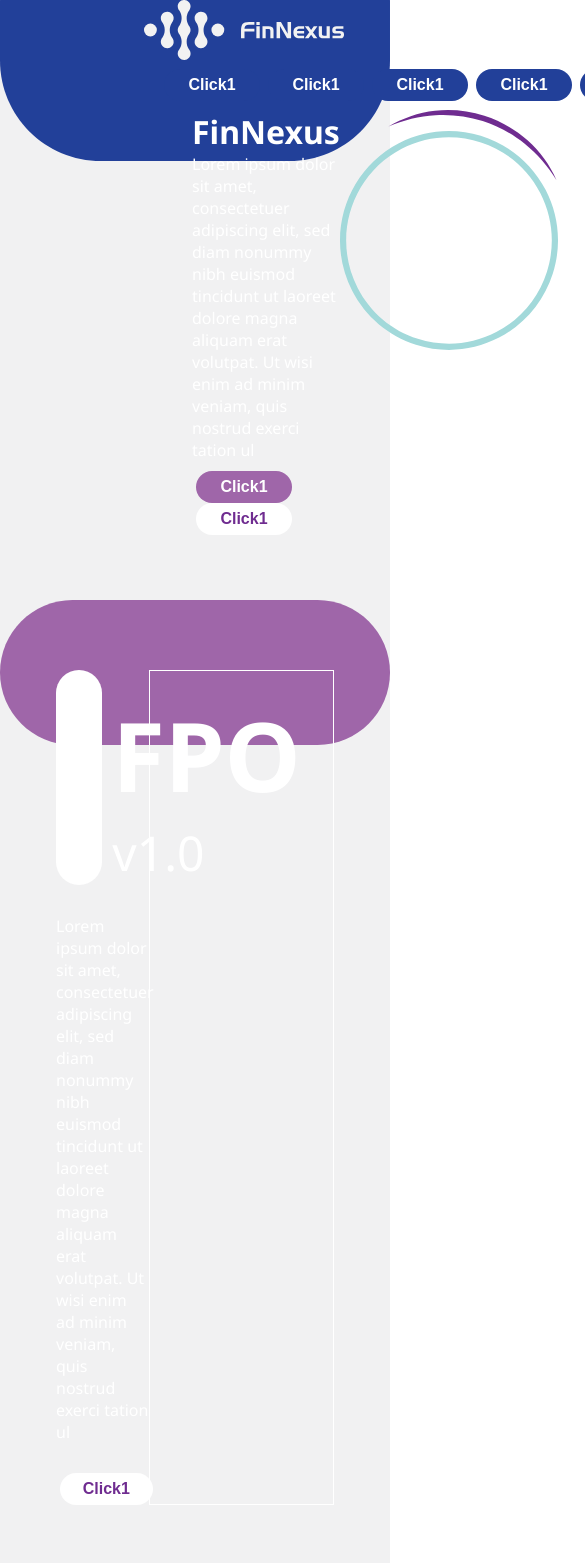
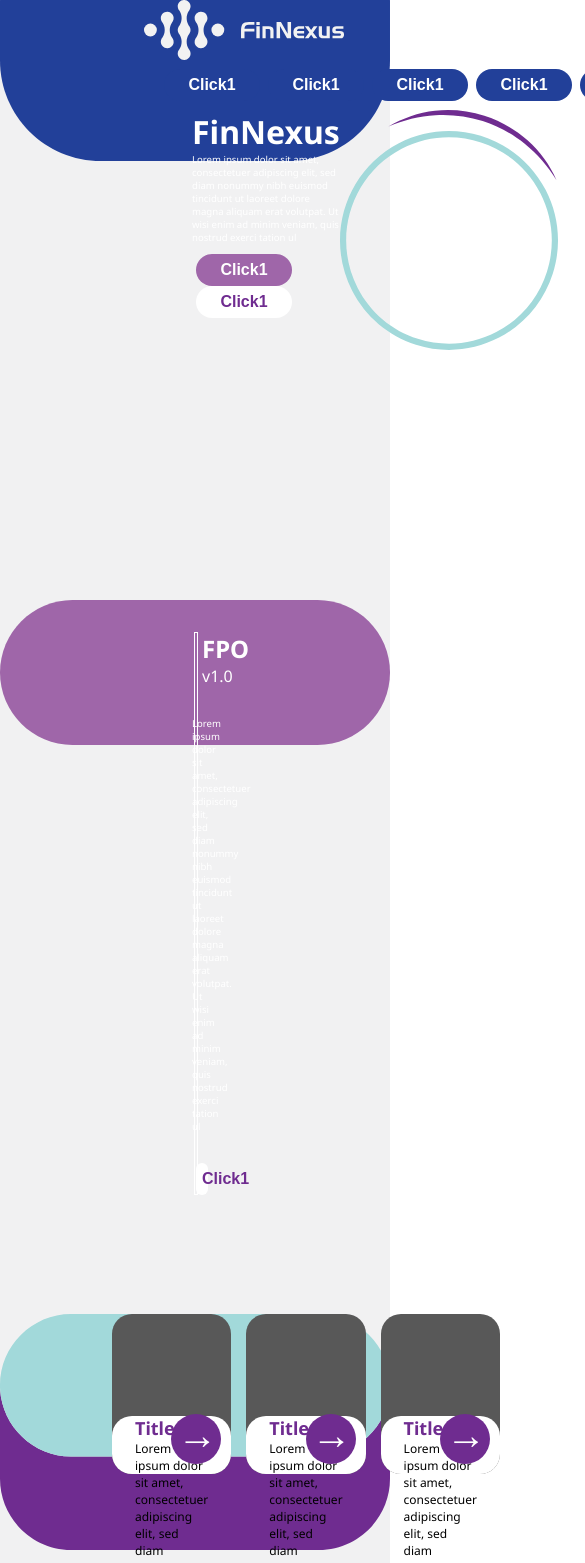
Before and after one commit to FinNexus/finnexus-ui, a Next.js app: page / in a window 390 px wide. Shown: the top 1563 px of the page, 585 px wide, since content can reach past the window. Built offline with nearby package versions, Linux system fonts and the light colour scheme.

Commit message:
responsive addendum

```diff
--- a/pages/index.js
+++ b/pages/index.js
@@ -2,10 +2,8 @@ import styles from "../styles/Home.module.css";
 import Head from 'next/head';
 import ArrowComponent from '../components/arrow';
 import MemberComponent from '../components/member';
-import { Container } from '@material-ui/core';
-import Grid from '@material-ui/core/Grid';
+import { Container, Grid, Box } from '@material-ui/core';
 import { makeStyles } from '@material-ui/core/styles';
-import Typography from '@material-ui/core/Typography';
 
 const useStyles = makeStyles({
   root: {
@@ -47,7 +45,7 @@ export default function Home() {
             <Grid item className={styles.upperMainContent}>
               <Grid lg={7} item>
                 <p className={styles.compName}>FinNexus</p>
-                <p style={{ marginBottom: "10px" }}>Lorem ipsum dolor sit amet, consectetuer adipiscing elit, sed diam nonummy nibh euismod tincidunt ut laoreet dolore magna aliquam erat volutpat. Ut wisi enim ad minim veniam, quis nostrud exerci tation ul</p>
+                <p className={styles.contentUnderImg} style={{ marginBottom: "10px" }}>Lorem ipsum dolor sit amet, consectetuer adipiscing elit, sed diam nonummy nibh euismod tincidunt ut laoreet dolore magna aliquam erat volutpat. Ut wisi enim ad minim veniam, quis nostrud exerci tation ul</p>
                 <span>
                   <button className={`${styles.fnxBtn} ${styles.fnxPinkBtn}`}>Click1</button>
                   <button className={`${styles.fnxBtn} ${styles.fnxWhiteBtn}`}>Click1</button>
@@ -64,81 +62,51 @@ export default function Home() {
 
       {/** START -- Next Section Content */}
       <Container maxWidth="lg" className={`${styles.section} ${styles.middleSection}`} style={{ maxWidth: "2000px" }}>
-        <div className={`${styles.middleSectionContent}`}>
-          <div className={`${styles.halfMiddleSection}`}>
-            <div className={styles.halfMiddleOneThird}>
-              <div className={styles.imageContainer}>
+        <Container maxWidth="lg" className={`${styles.mainContent}`}>
+          <Container maxWidth="lg" className={`${styles.halfMiddleSection}`} style={{ display: "flex" }}>
+            <Grid item lg={4} className={styles.halfMiddleOneThird}>
+              <Grid item md={7} className={styles.imageContainer}>
                 <div className={styles.imageBox}></div>
                 <div className={styles.textBox}><span className={styles.biggerText}>FPO</span> v1.0</div>
-              </div>
-              <div style={{ padding: "30px 0", color: "white" }}>Lorem ipsum dolor sit amet, consectetuer adipiscing elit, sed diam nonummy nibh euismod tincidunt ut laoreet dolore magna aliquam erat volutpat. Ut wisi enim ad minim veniam, quis nostrud exerci tation ul
+              </Grid>
+              <div className={styles.contentUnderImg} style={{ padding: "30px 0", color: "white" }}><p>Lorem ipsum dolor sit amet, consectetuer adipiscing elit, sed diam nonummy nibh euismod tincidunt ut laoreet dolore magna aliquam erat volutpat. Ut wisi enim ad minim veniam, quis nostrud exerci tation ul</p>
               </div>
               <button className={`${styles.fnxBtn} ${styles.fnxWhiteBtn}`}>Click1</button>
-            </div>
-            <div className={styles.halfMiddleTwoThird}></div>
-          </div>
-        </div>
+            </Grid>
+            <Grid item lg={7} className={styles.halfMiddleTwoThird}></Grid>
+          </Container>
+        </Container>
       </Container>
       {/** END -- Next Section Content */}
 
       {/** START -- Third Section Content */}
-      <div className={`${styles.section} ${styles.thirdSection}`}>
-        <div className={styles.leftThirdSection}>
-          <div style={{ height: "25%" }}></div>
-          <div className={styles.leftThirdOuterSection}><div className={styles.leftThirdInnerSection}></div></div>
-        </div>
-        <div className={styles.thirdSectionContent}>
-          <div className={styles.picBoxContainer}>
-            <div className={styles.picBox}>
+      <Container maxWidth="lg" className={`${styles.section} ${styles.thirdSection}`} style={{ maxWidth: "2000px" }}>
+        <Container maxWidth="lg" className={styles.thirdSectionContent}>
+          <Container maxWidth="lg" className={styles.picBoxContainer} style={{ display: "flex" }}>
+            <Grid lg={3} sm={3} className={`${styles.picBox}`} spacing={2}>
               <div className={styles.innerPicBox}>
                 <p className={styles.innerBoxTitle}>Title</p>
                 <p>Lorem ipsum dolor sit amet, consectetuer adipiscing elit, sed diam nonummy </p>
                 <ArrowComponent position="bottom right" size="medium" glyphDir="right" glyphColor="pink" />
               </div>
-            </div>
-            <div className={styles.picBox}>
+            </Grid>
+            <Grid lg={3} sm={3} className={styles.picBox} spacing={2}>
               <div className={styles.innerPicBox}>
                 <p className={styles.innerBoxTitle}>Title</p>
                 <p>Lorem ipsum dolor sit amet, consectetuer adipiscing elit, sed diam nonummy </p>
                 <ArrowComponent position="bottom right" size="medium" glyphDir="right" glyphColor="pink" />
               </div>
-            </div>
-            <div className={styles.picBox}>
+            </Grid>
+            <Grid lg={3} sm={3} className={styles.picBox} spacing={2}>
               <div className={styles.innerPicBox}>
                 <p className={styles.innerBoxTitle}>Title</p>
                 <p>Lorem ipsum dolor sit amet, consectetuer adipiscing elit, sed diam nonummy </p>
                 <ArrowComponent position="bottom right" size="medium" glyphDir="right" glyphColor="pink" />
               </div>
-            </div>
-          </div>
-          {/*  <div className={styles.picSliderContainer}>
-            <div className={styles.picSliderTextBox}><div style={{ width: "25%" }}></div><div><p className={styles.picSliderTextHeader}>INVESTORS</p><p className={styles.picSliderTextContent}>Lorem ipsum dolor sit amet, consectetuer adipiscing elit, sed diam nonummy</p></div></div>
-            <div className={styles.picSlider}>
-              <span><ArrowComponent right="94%" bottom="96px" size="large" glyphDir="left" glyphColor="blue" /></span>
-              <div className={styles.picSliderBox}></div>
-              <div className={styles.picSliderBox}></div>
-              <div className={styles.picSliderBox}></div>
-              <div className={styles.picSliderBox}></div>
-              <span><ArrowComponent right="63px" bottom="91px" size="large" glyphDir="right" glyphColor="blue" /></span>
-            </div>
-          </div>
-          <div className={styles.picSliderContainer}>
-            <div className={styles.picSliderTextBox}><div style={{ width: "25%" }}></div><div><p className={styles.picSliderTextHeader}>INVESTORS</p><p className={styles.picSliderTextContent}>Lorem ipsum dolor sit amet, consectetuer adipiscing elit, sed diam nonummy</p></div></div>
-            <div className={styles.picSlider}>
-              <span><ArrowComponent right="94%" bottom="96px" size="large" glyphDir="left" glyphColor="lightpink" /></span>
-              <div className={styles.picSliderBox}></div>
-              <div className={styles.picSliderBox}></div>
-              <div className={styles.picSliderBox}></div>
-              <div className={styles.picSliderBox}></div>
-              <span><ArrowComponent right="63px" bottom="91px" size="large" glyphDir="right" glyphColor="lightpink" /></span>
-            </div>
-          </div> */}
-        </div>
-        <div className={styles.rightThirdSection}>
-          <div style={{ height: "25%" }}></div>
-          <div className={styles.rightThirdOuterSection}><div className={styles.rightThirdInnerSection}></div></div>
-        </div>
-      </div>
+            </Grid>
+          </Container>
+        </Container>
+      </Container>
       {/** END -- Third Section Content */}
 
       <div className={`${styles.section}`}>
--- a/styles/Home.module.css
+++ b/styles/Home.module.css
@@ -33,11 +33,11 @@
   z-index: 2;
   text-align: center;
 } */
-
+/*
 .mainContent {
   grid-area: main-content;
   display: flex;
-}
+} */
 
 .centerContent {
   min-height: 800px;
@@ -49,31 +49,6 @@
   display: grid;
   grid-template-rows: 1fr 120px 80px;
   grid-template-areas: "main-content" "navbar";
-}
-.leftStyleBackground {
-  border-bottom-left-radius: 350px;
-}
-
-.rightStyleBackground {
-  border-bottom-right-radius: 350px;
-}
-
-.leftPinkStyleBackground {
-  border-top-left-radius: 350px;
-}
-
-.rightPinkStyleBackground {
-  border-top-right-radius: 350px;
-}
-
-.leftRoundLightPink {
-  border-top-left-radius: 350px;
-  border-bottom-left-radius: 350px;
-}
-
-.rightRoundLightPink {
-  border-top-right-radius: 350px;
-  border-bottom-right-radius: 350px;
 }
 
 .upperMainContent {
@@ -168,22 +143,11 @@ div.upperMainContent p {
   flex-direction: column;
 }
 
-.leftLightPinkStyleBackground {
-  height: 50%;
-  width: 100%;
-  border-bottom-left-radius: 350px;
-}
-
-.rightLightPinkStyleBackground {
-  height: 50%;
-  width: 100%;
-  border-bottom-right-radius: 350px;
-}
-
 .halfMiddleSection {
   height: 50%;
   display: inherit;
-  padding: 70px 40px 20px 40px;
+  padding-top: 4rem;
+  padding-bottom: 4rem;
 }
 
 .halfMiddleOneThird {
@@ -201,9 +165,14 @@ div.upperMainContent p {
 
 .imageBox {
   width: 50%;
-  height: 215px;
   background-color: white;
   border-radius: 25px;
+}
+
+.imageBox::after {
+  content: "";
+  display: block;
+  padding-bottom: 100%;
 }
 
 .textBox {
@@ -211,11 +180,11 @@ div.upperMainContent p {
   align-self: flex-end;
   padding-left: 10px;
   color: white;
-  font-size: 3em;
+  font-size: 2em;
 }
 
 .biggerText {
-  font-size: 2em;
+  font-size: 1.5em;
   font-weight: 800;
 }
 
@@ -223,7 +192,6 @@ div.upperMainContent p {
   height: 1600px;
   background-image: url(/capsule_bluepurple.svg);
   background-repeat: no-repeat;
-  background-position: top 36% center;
 }
 
 .thirdSectionContent {
@@ -241,57 +209,44 @@ div.upperMainContent p {
   flex-direction: column;
 }
 
-.leftThirdOuterSection {
-  height: 75%;
-  border-top-left-radius: 350px;
-  border-bottom-left-radius: 350px;
-}
-
-.rightThirdOuterSection {
-  height: 75%;
-  border-top-right-radius: 350px;
-  border-bottom-right-radius: 350px;
-}
-
-.leftThirdInnerSection {
-  height: 60%;
-  border-top-left-radius: 350px;
-  border-bottom-left-radius: 350px;
-}
-
-.rightThirdInnerSection {
-  height: 60%;
-  border-top-right-radius: 350px;
-  border-bottom-right-radius: 350px;
-}
-
 .picBoxContainer {
   display: flex;
   height: 30%;
   width: 100%;
-  padding-top: 100px;
+  margin: 0 6rem !important;
 }
 
 .picBox {
-  width: 33%;
+  width: 15rem;
   margin-right: 15px;
-  border-radius: 40px;
+  border-radius: 20px;
   background-color: var(--dark-gray-color);
   position: relative;
   display: flex;
 }
 
+.picBox::after {
+  content: "";
+  display: block;
+  padding-bottom: 100%;
+}
+
+.rightMargin {
+  margin-right: 15px;
+}
+
 .innerPicBox {
   height: 36%;
-  padding: 25px 45px;
+  padding: 0px 23px;
   align-self: flex-end;
-  border-radius: 40px;
+  border-radius: 20px;
   background-color: white;
+  font-size: 12px;
 }
 
 .innerBoxTitle {
   color: var(--dark-pink-color);
-  font-size: 20px;
+  font-size: 18px;
   font-weight: bold;
 }
 
@@ -392,6 +347,11 @@ span.userPicIcon:first-of-type {
     padding: 0 10em;
   }
 
+  .halfMiddleSection {
+    padding-left: 10em !important;
+    padding-right: 10em !important;
+  }
+
   .compName {
     font-size: 2rem;
   }
@@ -410,4 +370,25 @@ span.userPicIcon:first-of-type {
   .navBtnsContainer {
     padding-left: 1em;
   }
+
+  .contentUnderImg {
+    font-size: 0.8rem;
+  }
+
+  .textBox {
+    font-size: 1em;
+  }
 }
+
+@media only screen and (max-width: 1056px) {
+  .contentUnderImg {
+    font-size: 0.6rem;
+  }
+
+  .halfMiddleSection {
+    padding-top: 2rem;
+  }
+  .picBoxContainer {
+    margin: 0 4rem !important  ;
+  }
+}
```
